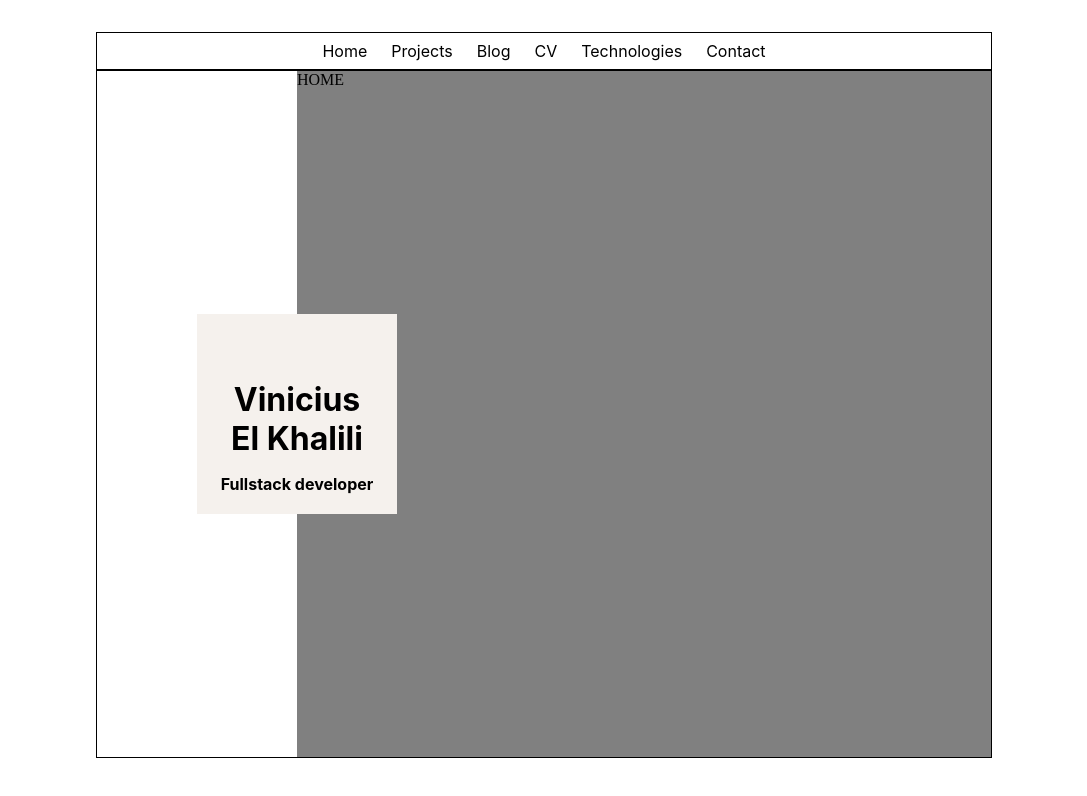
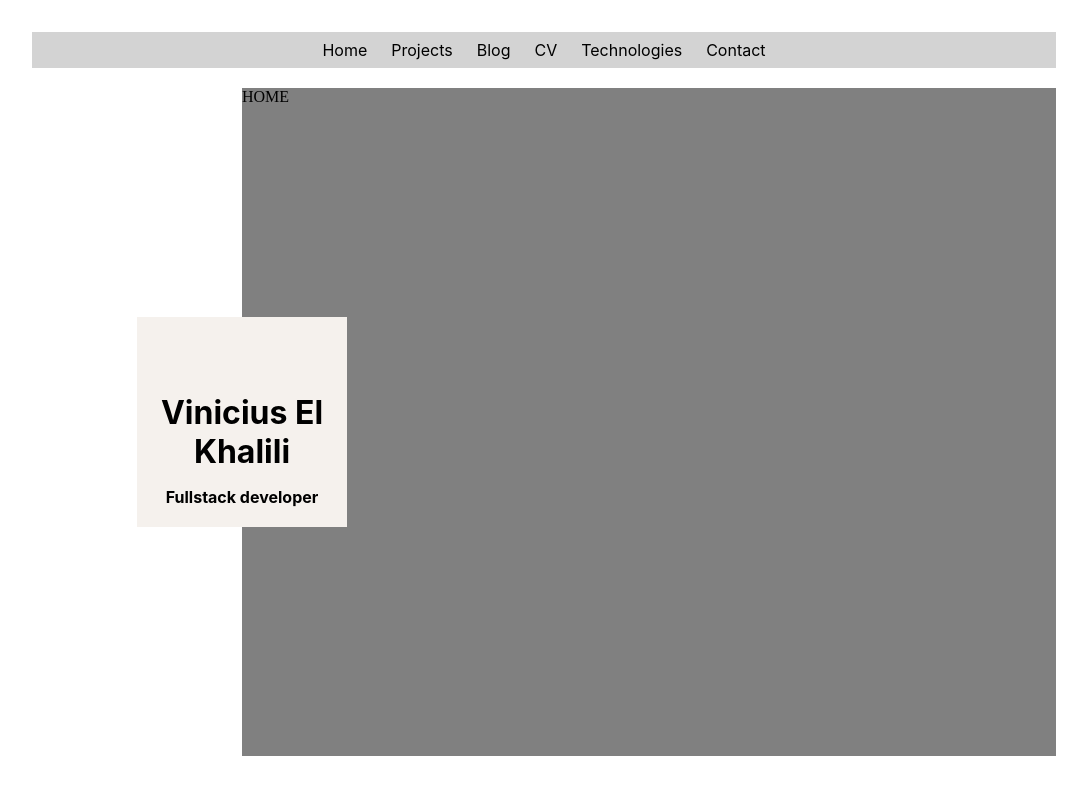
Before and after one commit to vinicius-el-khalili/azalea-two, a Next.js app: page / in a window 1280 px wide. Shown: the top 796 px of the page, without its empty margins (96-1183 px from the left). Built offline with nearby package versions, Linux system fonts and the light colour scheme.

Commit message:
@frameLayout: styling...

```diff
--- a/components/cube/cube.module.scss
+++ b/components/cube/cube.module.scss
@@ -1,6 +1,6 @@
 @import url('https://fonts.googleapis.com/css2?family=Press+Start+2P&display=swap');
 
-$size: 200px;
+$size: 210px;
 
 .scene {
   width: $size;
--- a/components/frameLayout/frameLayout.module.scss
+++ b/components/frameLayout/frameLayout.module.scss
@@ -3,22 +3,21 @@
     width: 100%;
     background-color: white;
     position: fixed;
-    padding: 2rem 15% 5rem 15%;
-}
+    padding: 2rem 10% 5rem 10%;
+
 
     .buttonsContainer{
         display: flex;
         justify-content: center;
         gap: .5rem;
-    border: 1px solid black;
+        background-color: lightgray;
     }
 
     .pageContainer{
-    border: 1px solid black;
+        padding-top: 20px;
         height: 100%;
         overflow: scroll;
         display: flex;
-}
 
         .cube{
             margin: 0rem;
@@ -27,8 +26,11 @@
             align-items: center;
             transform: translate(50%);
         }
+
         .childrenContainer{
             background-color: gray;
             height: 100%;
             width: 100%;
         }
+    }
+}
```
Lines whose indentation alone changed are shown as unchanged.
